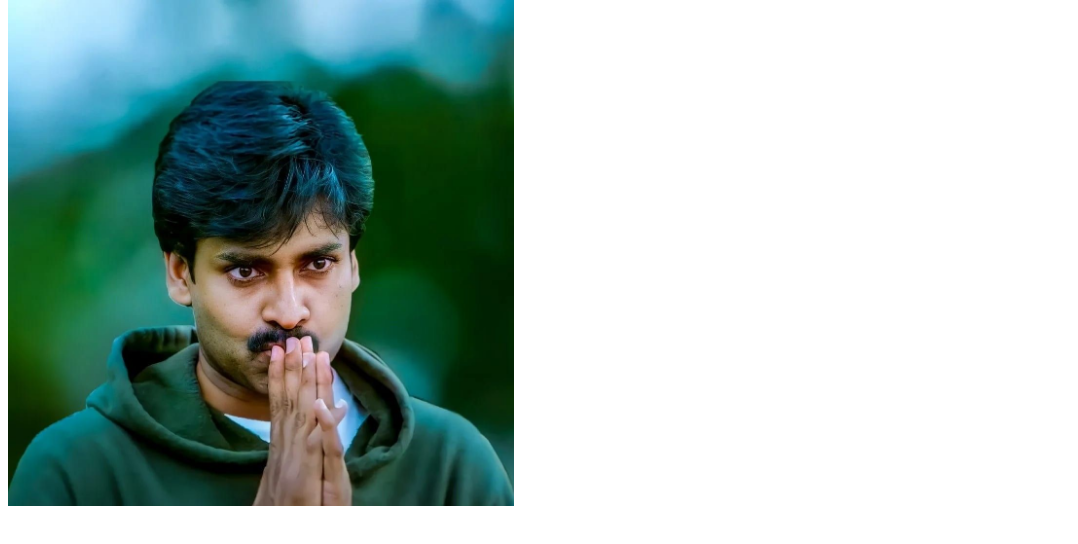
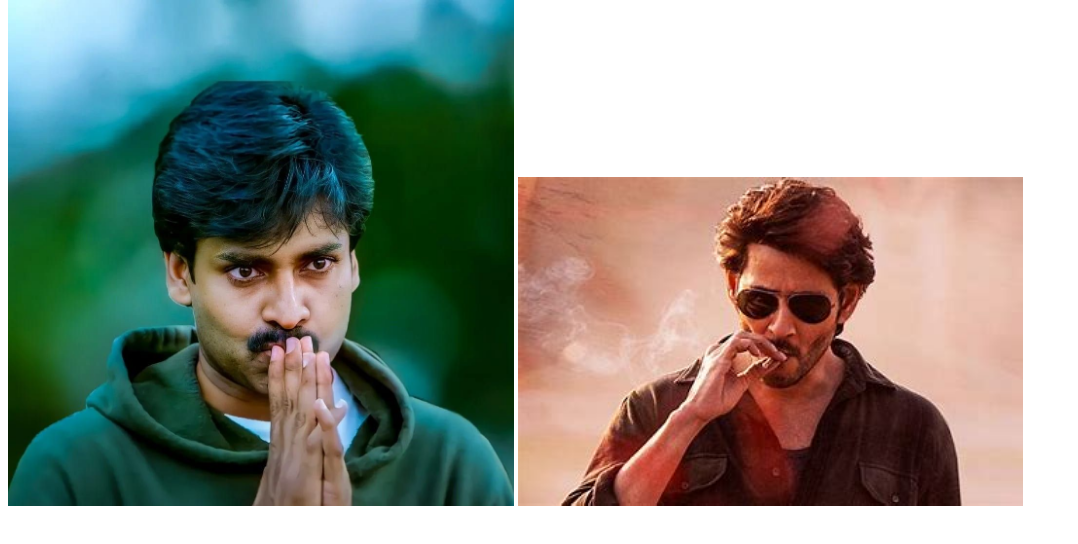
Before and after one commit to Purandish/intro, a plain HTML site: page index.html in a window 1280 px wide. Shown: the part 66-610 px from the top of the page, without its empty margins (0-1078 px from the left). Drawn offline with Linux system fonts and the light colour scheme.

Commit message:
Add files via upload

```diff
--- a/index.html
+++ b/index.html
@@ -4,5 +4,6 @@
 	<body>
 	<h1> M.Purandish software creator </h1>
 	<img width="40%" src="purandish.png">
+	<img width="40%" src="guntur karam.jpg">
 	</body>
 </html>
```
